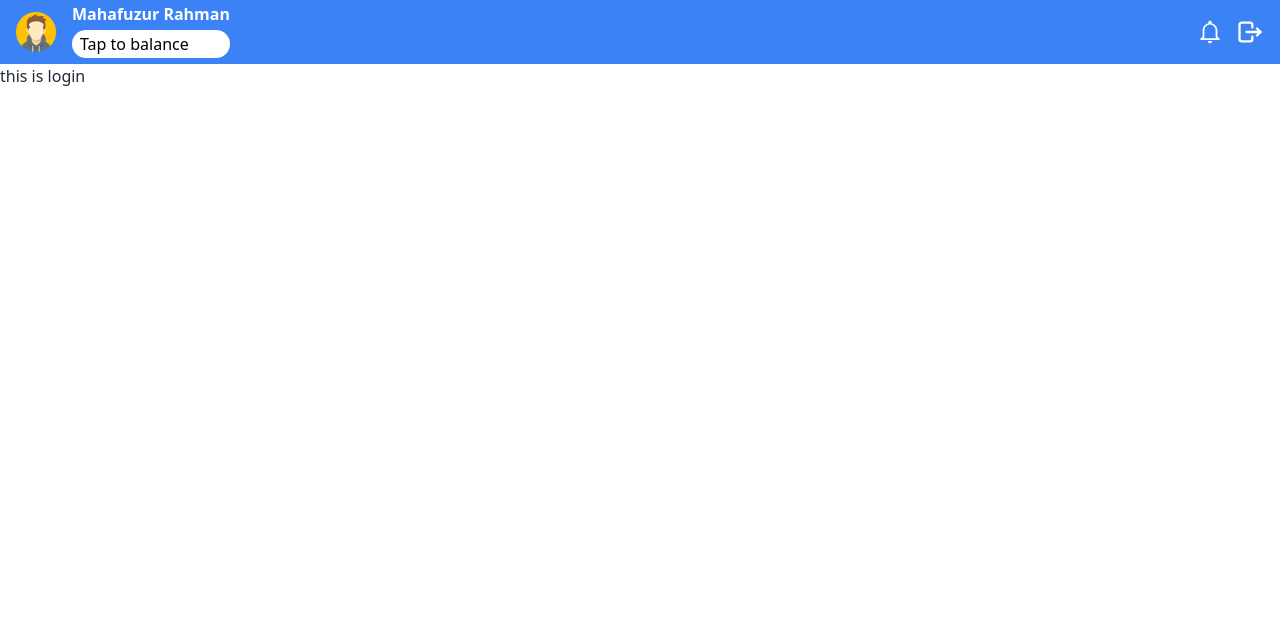
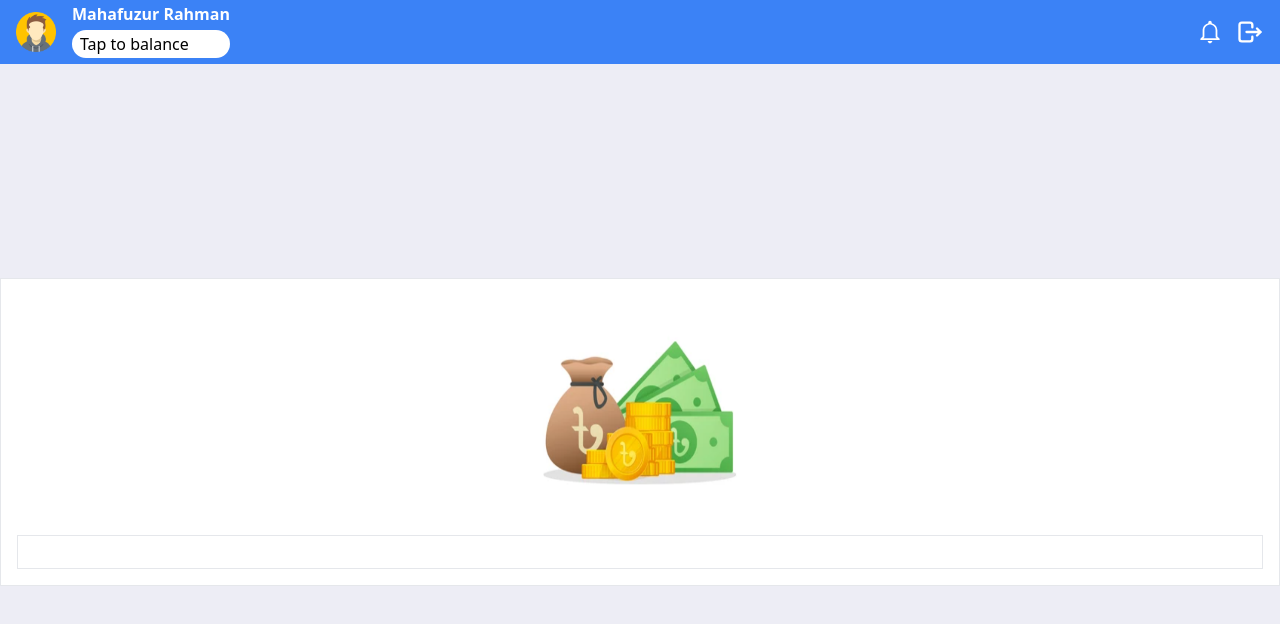
Before and after one commit to Md-Firoz-Mahmud-Nur/0414-Ads-Home, a React (Vite) app: page /login in a window 1280 px wide. Shown: the top 624 px of the page. Built offline with nearby package versions, Linux system fonts and the light colour scheme.

Commit message:
Add : Login Logo

```diff
--- a/src/Components/Login/Login.jsx
+++ b/src/Components/Login/Login.jsx
@@ -1,5 +1,14 @@
+import Logo from "../../assets/logo.png";
+
 const Login = () => {
-  return <div>this is login</div>;
+  return (
+    <div className="flex min-h-[calc(100vh-64px)] items-center justify-center bg-[#EDEDF5]">
+      <div className="container mx-auto flex max-h-min flex-col items-center border bg-white p-4">
+        <img className="size-60" src={Logo} alt="" />
+        <div className="w-full border p-4"></div>
+      </div>
+    </div>
+  );
 };
 
 export default Login;
```
Also changed, not shown: src/assets/logo.png (added).
